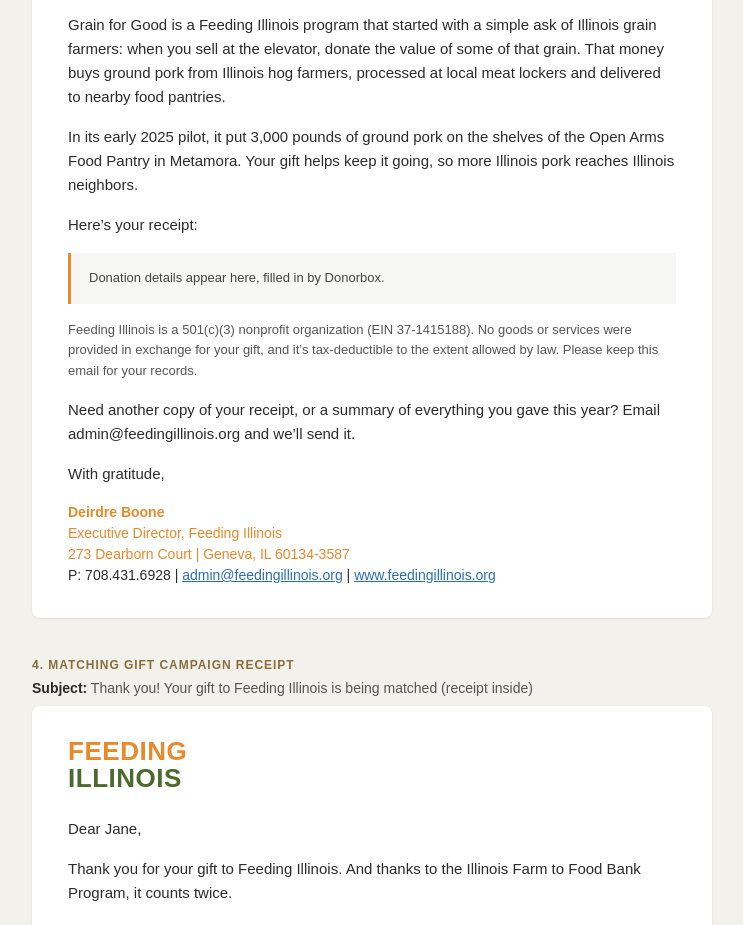
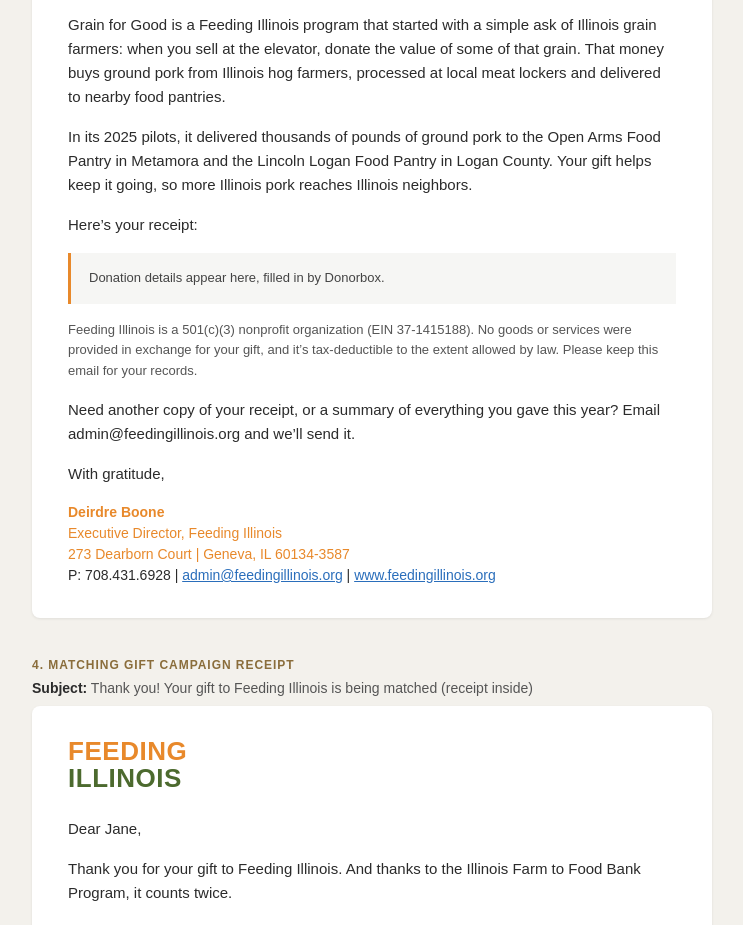
Before and after one commit to nonprofit-marketing-nerds/email-previews, a plain HTML site: page feeding-illinois/feeding-illinois-donorbox-thank-you-and-receipt-emails-for/index.html in a window 1280 px wide. Shown: the part 3368-4293 px from the top of the page, without its empty margins (268-1011 px from the left). Drawn offline with Linux system fonts and the light colour scheme.

Commit message:
Update feeding-illinois/feeding-illinois-donorbox-thank-you-and-receipt-emails-for preview (email-preview skill)

```diff
--- a/feeding-illinois/feeding-illinois-donorbox-thank-you-and-receipt-emails-for/index.html
+++ b/feeding-illinois/feeding-illinois-donorbox-thank-you-and-receipt-emails-for/index.html
@@ -101,7 +101,7 @@
   <p>Dear Jane,</p>
   <p>Thank you for your gift to Grain for Good.</p>
   <p>Grain for Good is a Feeding Illinois program that started with a simple ask of Illinois grain farmers: when you sell at the elevator, donate the value of some of that grain. That money buys ground pork from Illinois hog farmers, processed at local meat lockers and delivered to nearby food pantries.</p>
-  <p>In its early 2025 pilot, it put 3,000 pounds of ground pork on the shelves of the Open Arms Food Pantry in Metamora. Your gift helps keep it going, so more Illinois pork reaches Illinois neighbors.</p>
+  <p>In its 2025 pilots, it delivered thousands of pounds of ground pork to the Open Arms Food Pantry in Metamora and the Lincoln Logan Food Pantry in Logan County. Your gift helps keep it going, so more Illinois pork reaches Illinois neighbors.</p>
   <p>Here’s your receipt:</p>
   <div class="details">Donation details appear here, filled in by Donorbox.</div>
   <p class="tax">Feeding Illinois is a 501(c)(3) nonprofit organization (EIN 37-1415188). No goods or services were provided in exchange for your gift, and it’s tax-deductible to the extent allowed by law. Please keep this email for your records.</p>
```
